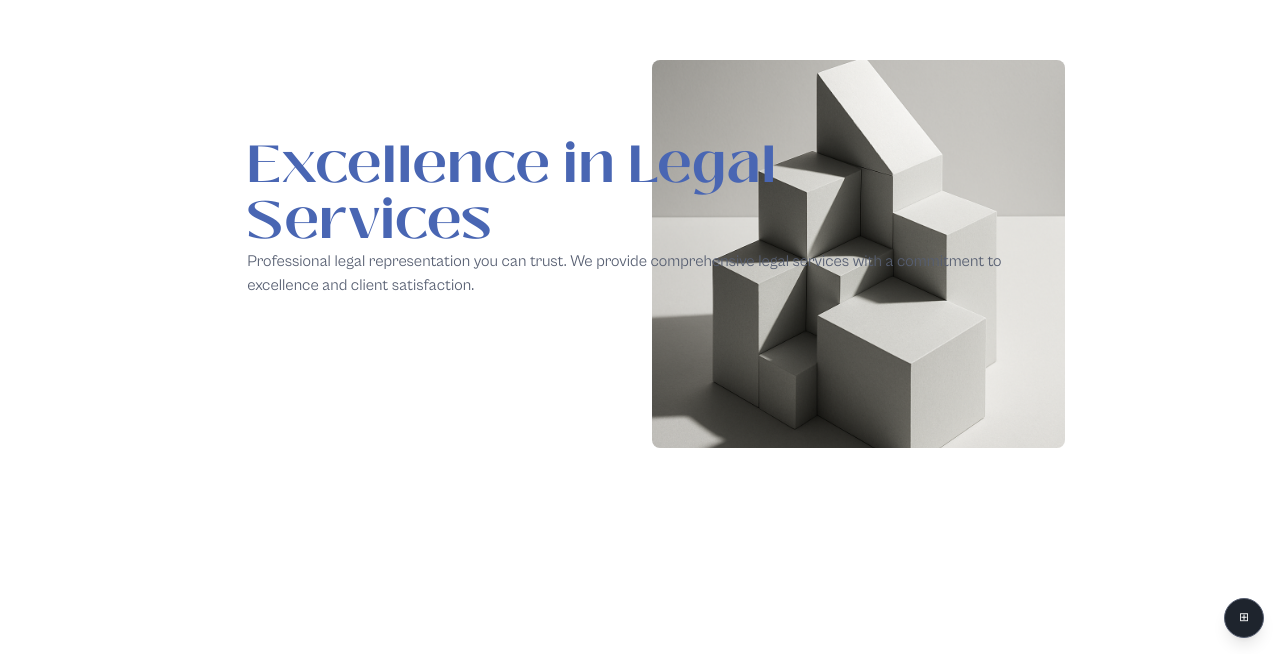
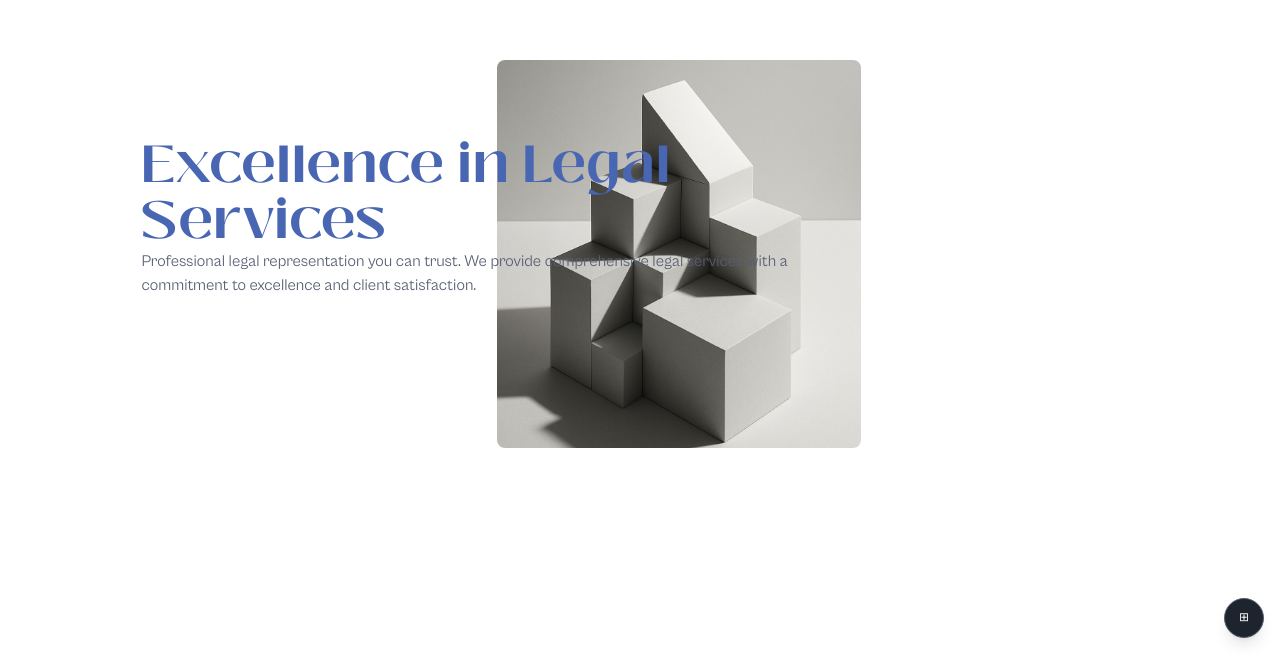
Before and after one commit to zakauwalu-ap/amara-new-site, a Next.js app: page / in a window 1280 px wide. Shown: the part 146-800 px from the top of the page. Built offline with nearby package versions, Linux system fonts and the light colour scheme.

Commit message:
updated desktop grid config (columns 12 to 16 and decrease margins to 2rem)

```diff
--- a/src/components/ui/precision-grid.tsx
+++ b/src/components/ui/precision-grid.tsx
@@ -29,7 +29,7 @@ interface AbsoluteItemProps {
 const GRID_CONFIGS = {
   mobile: { cols: 4, rows: 12 },   // sm and below
   tablet: { cols: 8, rows: 10 },  // md
-  desktop: { cols: 12, rows: 16 }, // lg+
+  desktop: { cols: 16, rows: 16 }, // lg+
 } as const;
 
 // Main Grid Container
@@ -48,9 +48,9 @@ export const PrecisionGrid = ({ children, className }: Omit<PrecisionGridProps,
         // Tablet: 8 columns × 10 rows, medium margins and gutters
         "md:grid-cols-8 md:grid-rows-[repeat(10,1fr)]",
         "md:px-8 md:gap-x-4 md:gap-y-4", // 2rem margins, 1rem gutters on tablet
-        // Desktop: 12 columns × 16 rows, full margins and gutters
-        "lg:grid-cols-12 lg:grid-rows-[repeat(16,1fr)]",
-        "lg:px-32 lg:gap-x-6 lg:gap-y-6", // 8rem margins, 1.5rem gutters on desktop
+        // Desktop: 16 columns × 16 rows, full margins and gutters
+        "lg:grid-cols-16 lg:grid-rows-[repeat(16,1fr)]",
+        "lg:px-8 lg:gap-x-6 lg:gap-y-6", // 2rem margins, 1.5rem gutters on desktop
         "py-0", // 0 vertical margin for all sizes
         className
       )}
@@ -166,7 +166,7 @@ const GridDebugOverlay = () => {
       </div>
 
       {/* Desktop Debug Grid */}
-      <div className="absolute inset-0 pointer-events-none z-[9999] hidden lg:grid grid-cols-12 grid-rows-[repeat(16,1fr)] px-32 gap-x-6 gap-y-6">
+      <div className="absolute inset-0 pointer-events-none z-[9999] hidden lg:grid grid-cols-16 grid-rows-[repeat(16,1fr)] px-8 gap-x-6 gap-y-6">
         {Array.from({ length: GRID_CONFIGS.desktop.rows }, (_, row) =>
           Array.from({ length: GRID_CONFIGS.desktop.cols }, (_, col) => (
             <div
--- a/src/lib/utils.ts
+++ b/src/lib/utils.ts
@@ -17,7 +17,7 @@ export const BREAKPOINTS = {
 export const GRID_CONFIGS = {
   mobile: { cols: 4, rows: 12 },   // sm and below
   tablet: { cols: 8, rows: 10 },  // md
-  desktop: { cols: 12, rows: 16 }, // lg+
+  desktop: { cols: 16, rows: 16 }, // lg+
 } as const;
 
 export type ResponsiveGridArea = {
```
Also changed, not shown: 1 other file (tests, documents, lock files or other folders).
